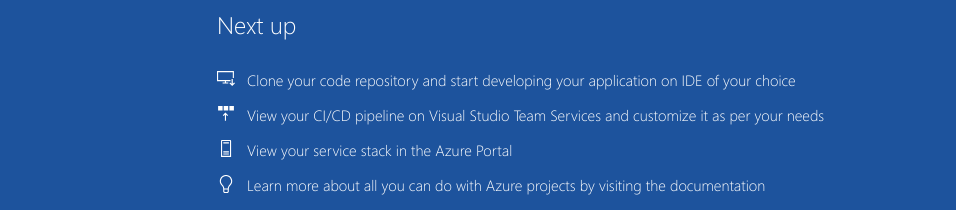
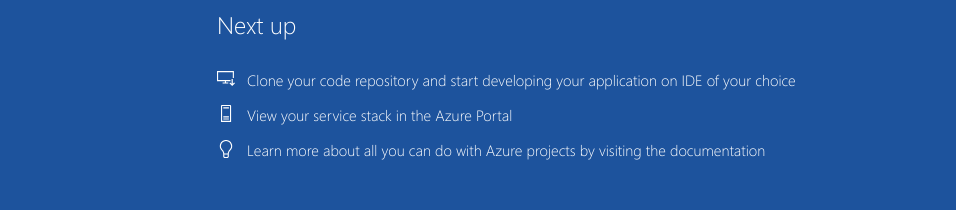
Before and after one commit to Ankitpatel1234/Edureka_Devops, a plain HTML site: page sample-project/index.html in a window 1280 px wide. Shown: the part 590-800 px from the top of the page, without its empty margins (8-964 px from the left). Drawn offline with Linux system fonts and the light colour scheme.

Commit message:
added feature

```diff
--- a/sample-project/index.html
+++ b/sample-project/index.html
@@ -32,12 +32,7 @@
                             </div>
                             <div class="step-text"><a href="https://go.microsoft.com/fwlink/?linkid=862409">Clone your code repository and start developing your application on IDE of your choice</a></div>
                         </div>
-                        <div class="step">
-                            <div class="step-icon">
-                                <img src="img/deployWhite.svg">
-                            </div>
-                            <div class="step-text"><a href="https://go.microsoft.com/fwlink/?linkid=862410">View your CI/CD pipeline on Visual Studio Team Services and customize it as per your needs</a></div>
-                        </div>
+
                         <div class="step">
                             <div class="step-icon">
                                 <img src="img/stackWhite.svg">
```
Also changed, not shown: index.html (+2 -2 lines).
